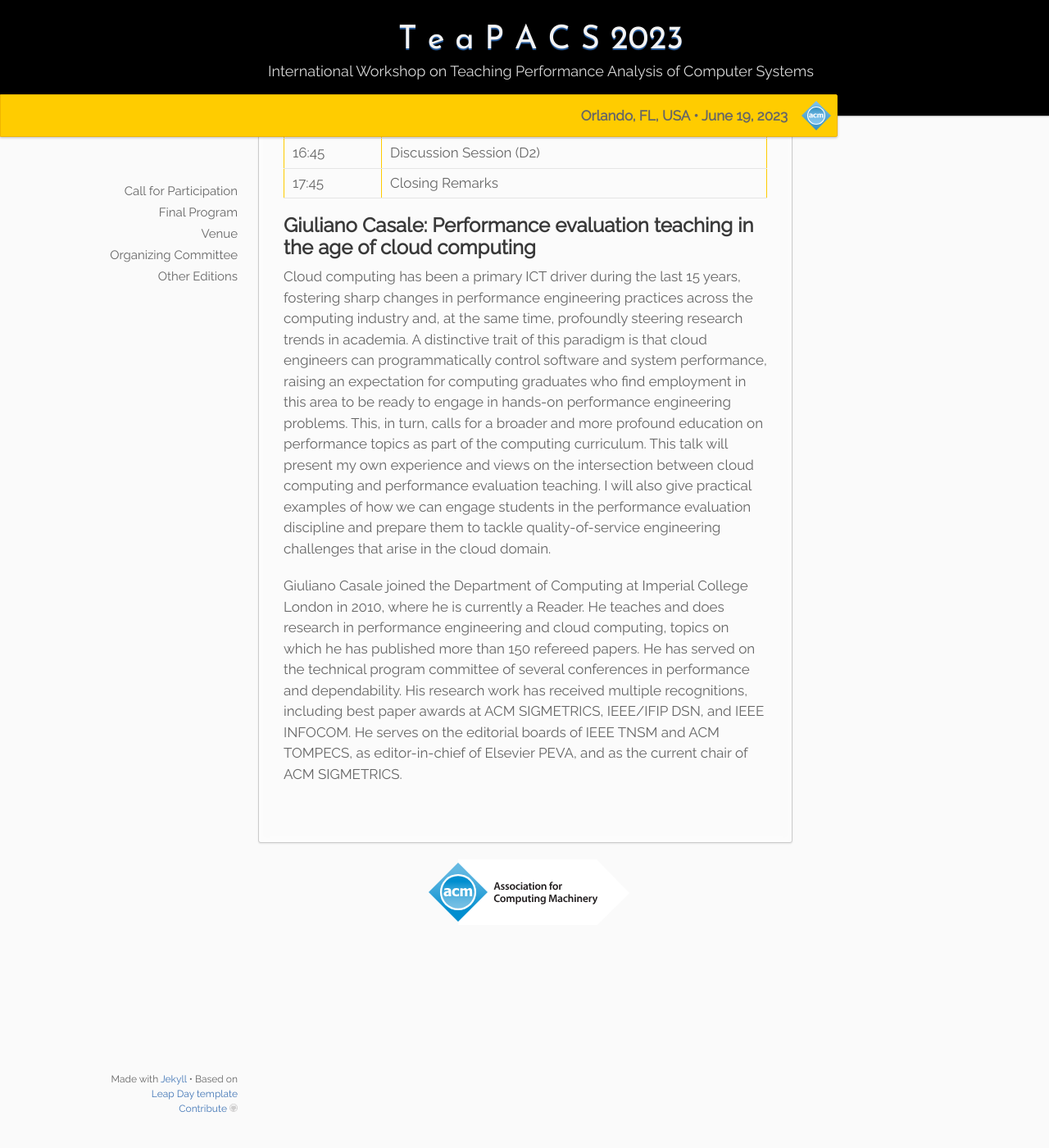
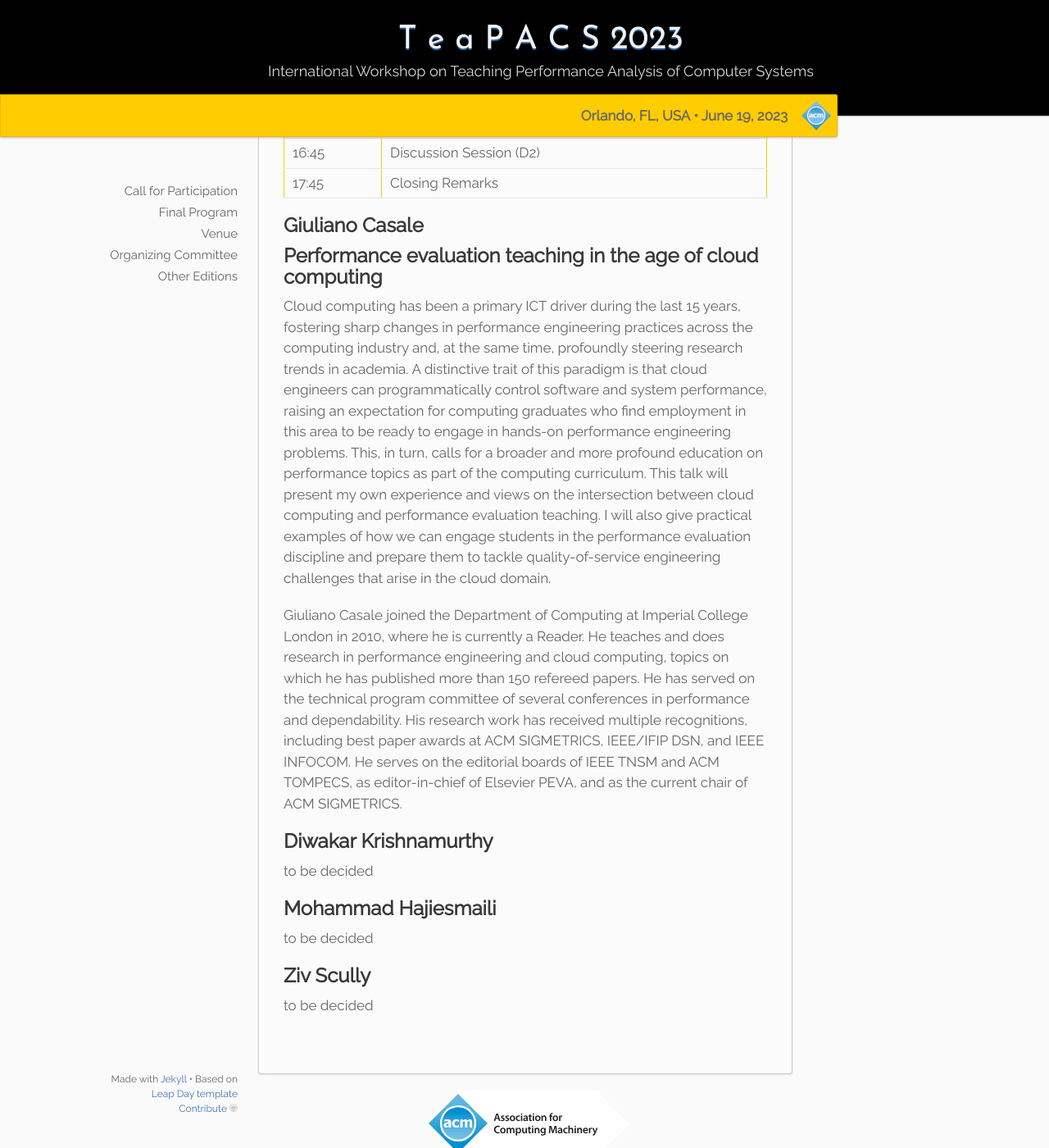
Before and after one commit to alessandropellegrini/teapacs.github.io, a Jekyll site: the page built from _2023/05.program.md, in a window 1280 px wide and 1400 px high, scrolled down 503 px. Shown: the whole window at 82% size. Built offline with Jekyll 4.4.1, drawn with Linux system fonts in a browser that asks for light colours.

Commit message:
Update 05.program.md

```diff
--- a/_2023/05.program.md
+++ b/_2023/05.program.md
@@ -20,8 +20,18 @@ To be completed.
 | 16:45 | Discussion Session (D2)      |
 | 17:45 | Closing Remarks              |
 
-## Giuliano Casale: Performance evaluation teaching in the age of cloud computing
+## Giuliano Casale
+## Performance evaluation teaching in the age of cloud computing
 
 Cloud computing has been a primary ICT driver during the last 15 years, fostering sharp changes in performance engineering practices across the computing industry and, at the same time, profoundly steering research trends in academia. A distinctive trait of this paradigm is that cloud engineers can programmatically control software and system performance, raising an expectation for computing graduates who find employment in this area to be ready to engage in hands-on performance engineering problems. This, in turn, calls for a broader and more profound education on performance topics as part of the computing curriculum. This talk will present my own experience and views on the intersection between cloud computing and performance evaluation teaching. I will also give practical examples of how we can engage students in the performance evaluation discipline and prepare them to tackle quality-of-service engineering challenges that arise in the cloud domain.
 
 Giuliano Casale joined the Department of Computing at Imperial College London in 2010, where he is currently a Reader. He teaches and does research in performance engineering and cloud computing, topics on which he has published more than 150 refereed papers. He has served on the technical program committee of several conferences in performance and dependability. His research work has received multiple recognitions, including best paper awards at ACM SIGMETRICS, IEEE/IFIP DSN, and IEEE INFOCOM. He serves on the editorial boards of IEEE TNSM and ACM TOMPECS, as editor-in-chief of Elsevier PEVA, and as the current chair of ACM SIGMETRICS.
+
+## Diwakar Krishnamurthy
+to be decided
+
+## Mohammad Hajiesmaili
+to be decided
+
+## Ziv Scully
+to be decided
```
